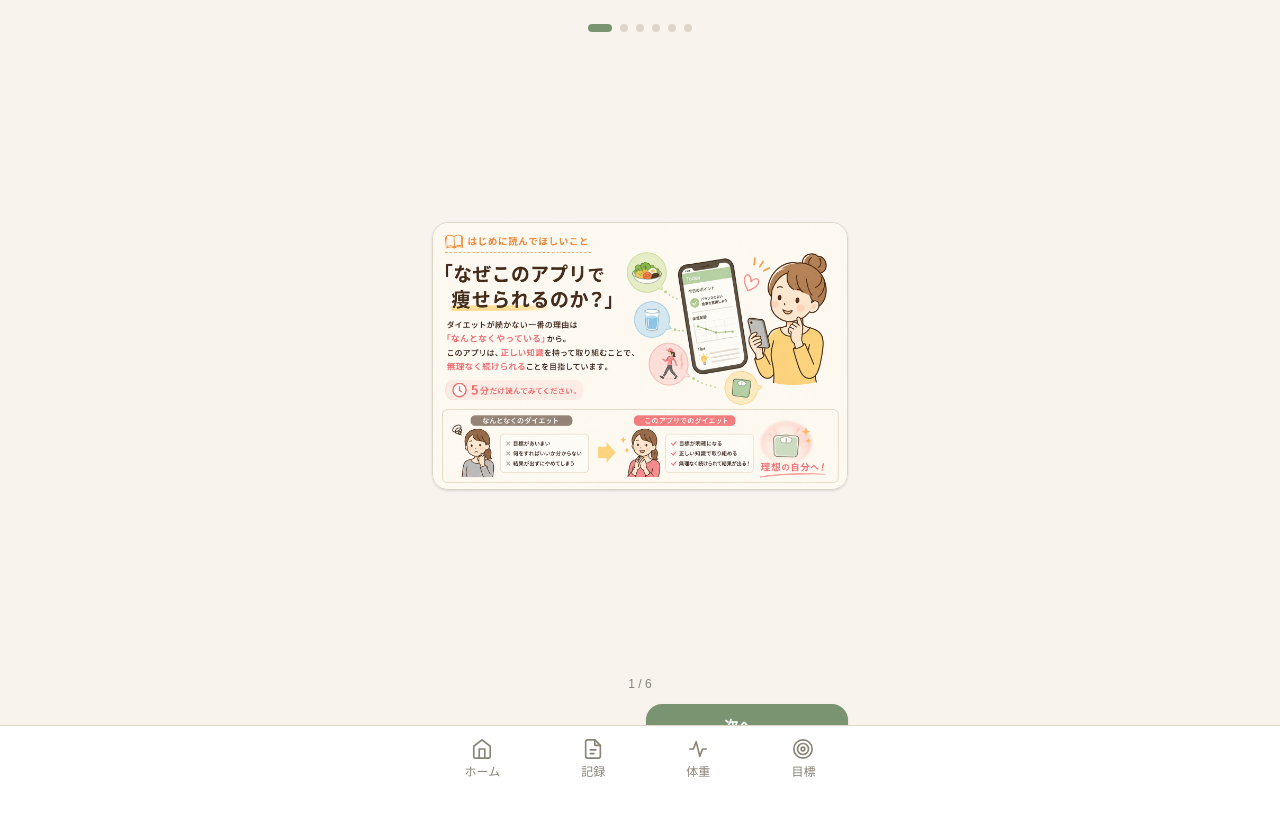
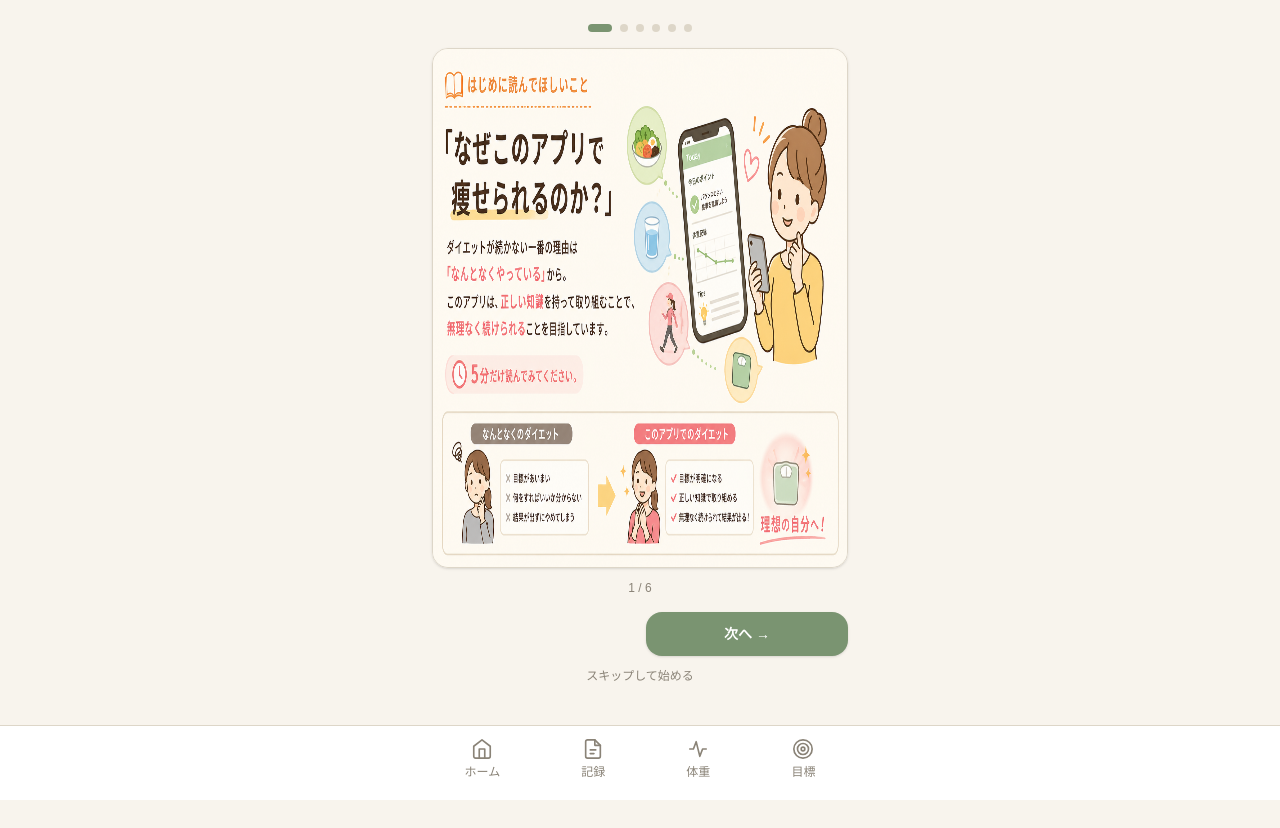
Before and after one commit to yuuyaaoo3-beep/meal-journal, a Next.js app: page /learn in a window 1280 px wide. Before the commit the page ends 800 px from the top, so only its background shows below. Built offline with nearby package versions, Linux system fonts and the light colour scheme.

Commit message:
解説ページのレイアウト修正

```diff
--- a/app/learn/page.tsx
+++ b/app/learn/page.tsx
@@ -18,8 +18,8 @@ export default function Learn() {
   const isLast = current === pages.length - 1
 
   return (
-    <div className="min-h-screen bg-[#F8F4ED] flex flex-col">
-      <div className="max-w-md mx-auto w-full flex flex-col flex-1 pt-6 pb-6 px-4">
+    <div className="min-h-screen bg-[#F8F4ED] flex flex-col pb-32">
+      <div className="max-w-md mx-auto w-full flex flex-col flex-1 pt-6 px-4">
 
         {/* ページインジケーター */}
         <div className="flex justify-center gap-2 mb-4">
@@ -32,26 +32,25 @@ export default function Learn() {
         </div>
 
         {/* 画像 */}
-        <div className="flex-1 flex items-center justify-center">
         <div className="w-full rounded-2xl overflow-hidden shadow-sm border border-[#DDD6C8]">
           <Image
             src={pages[current].src}
             alt={pages[current].alt}
             width={800}
-              height={500}
+            height={1000}
             className="w-full h-auto"
+            style={{ aspectRatio: '4/5' }}
             priority
           />
         </div>
-        </div>
 
         {/* ページ番号 */}
-        <div className="text-center text-xs text-[#8A8377] mt-3 mb-3">
+        <div className="text-center text-xs text-[#8A8377] mt-3 mb-4">
           {current + 1} / {pages.length}
         </div>
 
         {/* ナビゲーションボタン */}
-        <div className="flex gap-3">
+        <div className="flex gap-3 mb-3">
           {current > 0 ? (
             <button onClick={() => setCurrent(current - 1)}
               className="flex-1 py-3 bg-white border border-[#DDD6C8] rounded-2xl text-sm font-medium text-[#5C574F] hover:border-[#7A9471] transition-all">
@@ -76,7 +75,7 @@ export default function Learn() {
         {/* スキップ */}
         {!isLast && (
           <button onClick={() => router.push('/')}
-            className="text-center text-xs text-[#8A8377] mt-3 hover:text-[#5C574F] transition-colors">
+            className="text-center text-xs text-[#8A8377] mb-4 hover:text-[#5C574F] transition-colors">
             スキップして始める
           </button>
         )}
```
Lines whose indentation alone changed are shown as unchanged.
